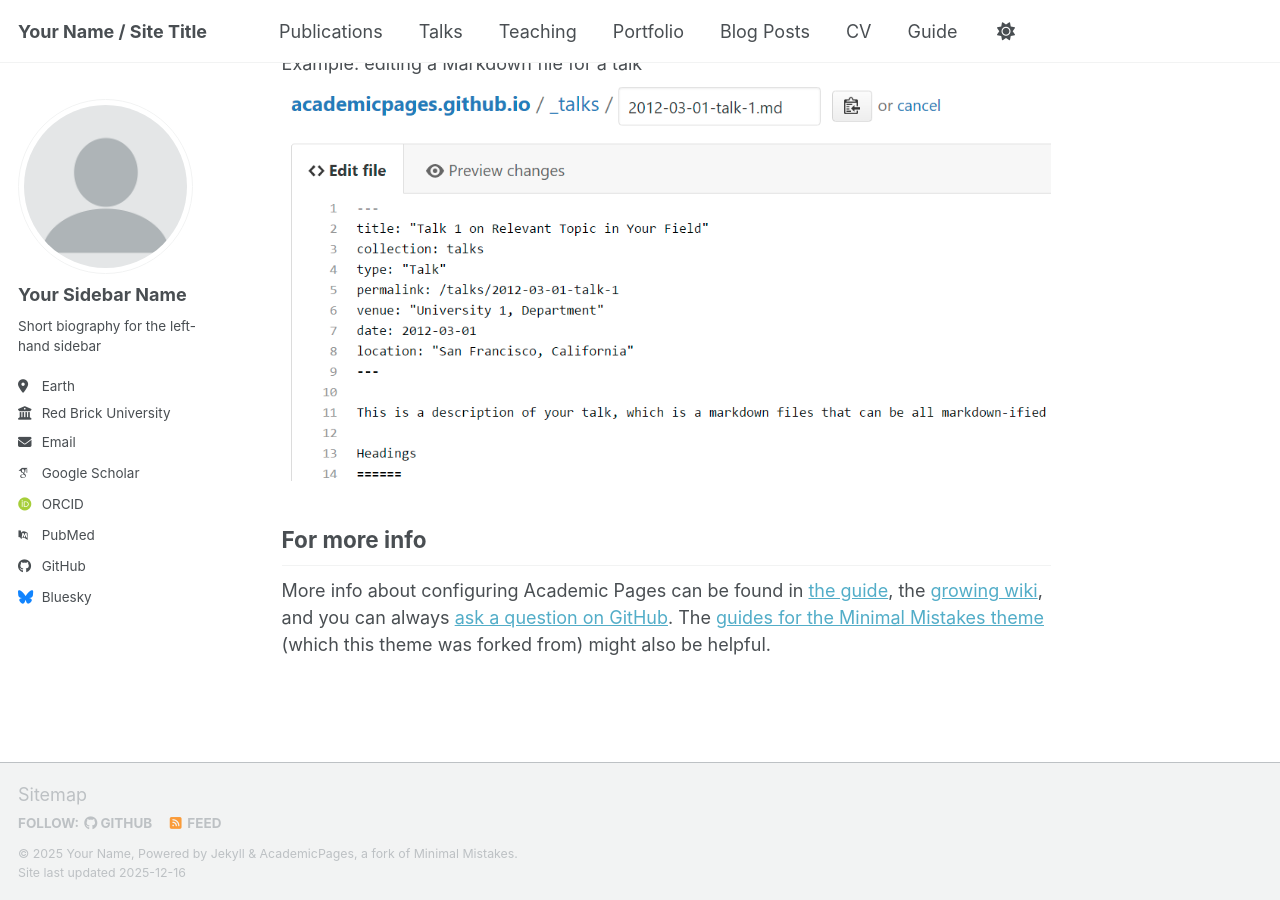
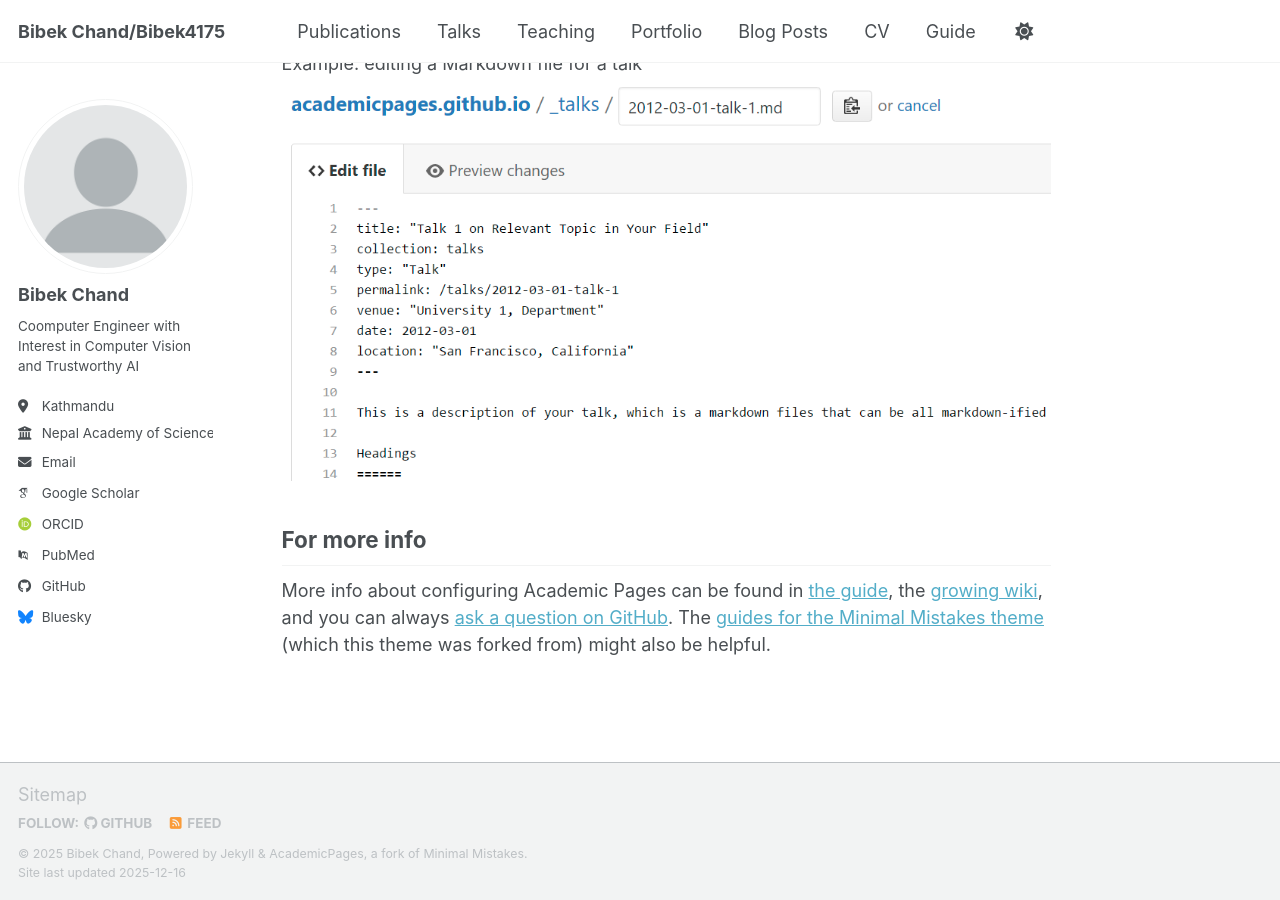
Before and after one commit to Bibek4175/Bibek4175, a Jekyll site: the page built from _pages/about.md, in a window 1280 px wide and 900 px high, scrolled down 2718 px. Built offline with Jekyll 4.4.1, drawn with Linux system fonts in a browser that asks for light colours; some web fonts are replaced; a script bundle is joined from its source files by our own code; library files that are not in the unit come from our copies.

Commit message:
Update _config.yml

```diff
--- a/_config.yml
+++ b/_config.yml
@@ -9,14 +9,14 @@
 # Basic Site Settings
 locale                   : "en-US"
 site_theme               : "default" # Currently available options are "default", "air"
-title                    : "Your Name / Site Title"
+title                    : "Bibek Chand/Bibek4175"
 title_separator          : "-"
-name                     : &name "Your Name"
-description              : &description "Your Name's academic portfolio"   # Update this with a general description of your site, this is the default if not overridden by a page
-url                      : https://academicpages.github.io # The base hostname & protocol for your site e.g. "https://[your GitHub username].github.io",
+name                     : &name "Bibek Chand"
+description              : &description "Bibek Chand"   # Update this with a general description of your site, this is the default if not overridden by a page
+url                      : https://Bibek4175.github.io # The base hostname & protocol for your site e.g. "https://[your GitHub username].github.io",
                                                            # or if you already have some other page hosted on Github then use "https://[your GitHub username].github.io/[Your Repo Name]"
 baseurl                  : "" # the subpath of your site, e.g. "/blog"
-repository               : "academicpages/academicpages.github.io"
+repository               : "Bibek4175/Bibek4175"
 
 # Site Author - The following control what appear as part of the author content on the side bar.
 #               If a field is blank the icon and link will not appear, otherwise it will be shown.
@@ -24,13 +24,13 @@ repository               : "academicpages/academicpages.github.io"
 author:
   # Biographic information
   avatar           : "profile.png"
-  name             : "Your Sidebar Name"
+  name             : "Bibek Chand"
   pronouns         : # example: "she/her"
-  bio              : "Short biography for the left-hand sidebar"
-  location         : "Earth"
-  employer         : "Red Brick University"
+  bio              : "Coomputer Engineer with Interest in Computer Vision and Trustworthy AI"
+  location         : "Kathmandu"
+  employer         : "Nepal Academy of Science and Technology"
   uri              : # URL
-  email            : "none@example.org"
+  email            : "chandbibak09@gmail.com"
 
   # Academic websites
   academia         : # URL
```
